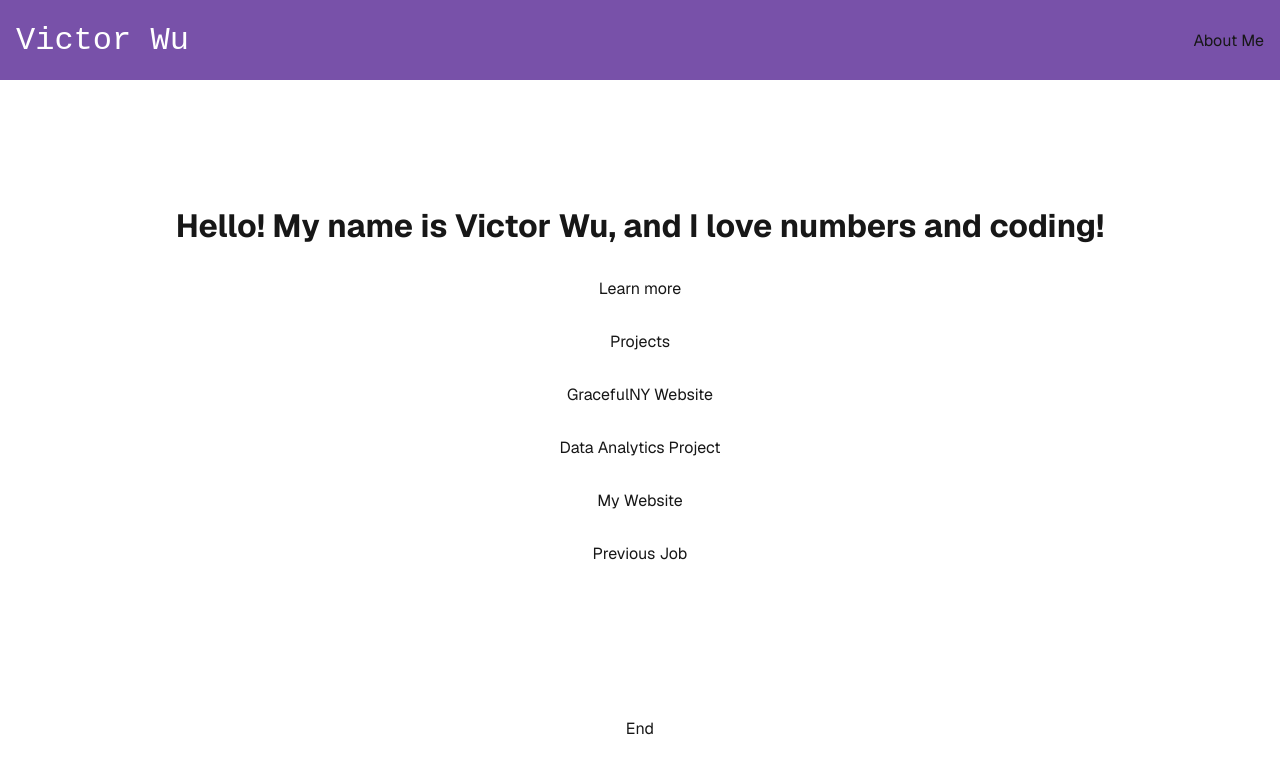
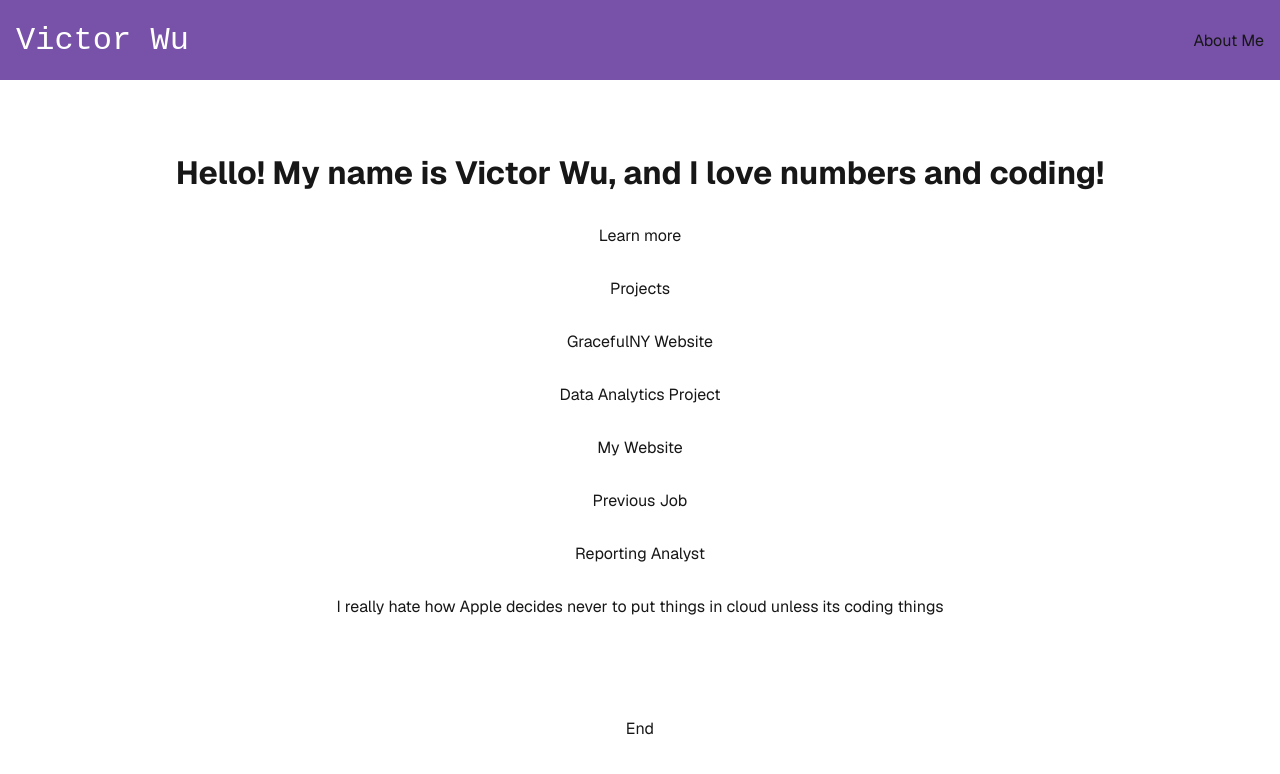
Before and after one commit to milo-sc/my-website, a Next.js app: page / in a window 1280 px wide. Shown: the top 774 px of the page. Built offline with nearby package versions, Linux system fonts and the light colour scheme.

Commit message:
i hate apple's random icloud undownloading

```diff
--- a/src/app/page.tsx
+++ b/src/app/page.tsx
@@ -21,6 +21,9 @@ export default function Home() {
         <span> My Website </span>
 
         <span> Previous Job </span>
+        <span> Reporting Analyst </span>
+
+        <span> I really hate how Apple decides never to put things in cloud unless its coding things </span>
       </main>
 
       <Footer />
```
